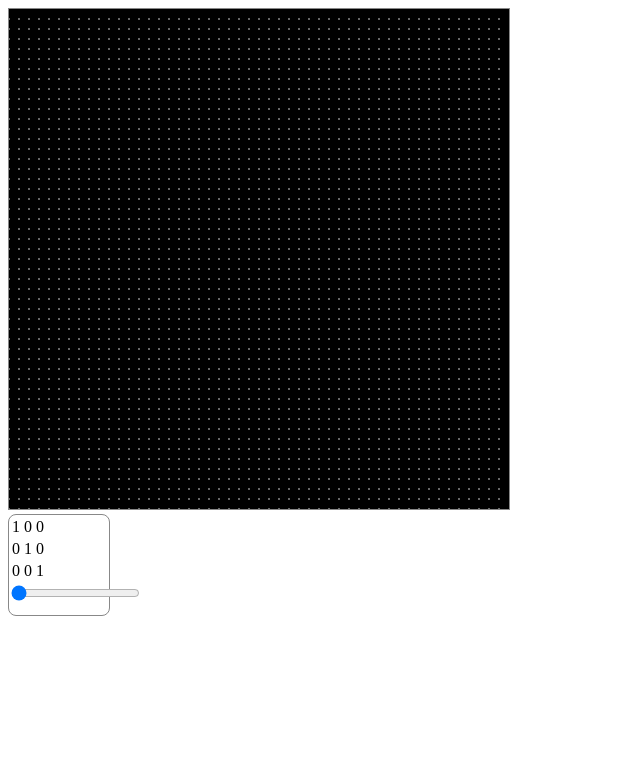
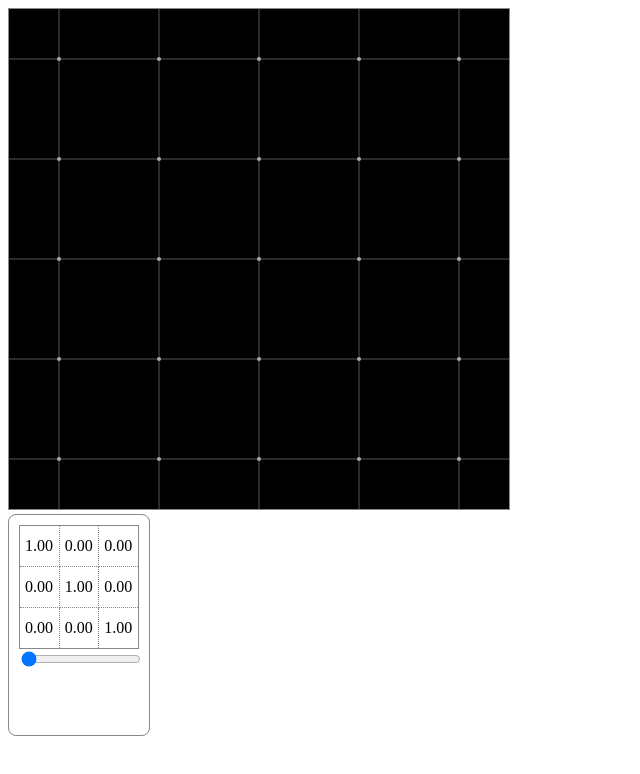
Before and after one commit to ChrisSkorka/Matrix-Transformation-Visualisation, a plain HTML site: page index.html in a window 1280 px wide. Shown: the whole page, without its empty margins (0-640 px from the left). Drawn offline with Linux system fonts and the light colour scheme.

Commit message:
fixed visualisation points, lines between points

```diff
--- a/css.css
+++ b/css.css
@@ -1,6 +1,22 @@
 .tranform_container{
-	width: 100px;
-	height: 100px;
+	width: 120px;
+	height: 200px;
+	padding: 10px;
 	border: 1px solid #888888;
 	border-radius: 8px;
 }
+
+.tranform_container *{
+	width: 100%;
+}
+
+.tranform_container table{
+	border: 1px solid #888888;
+	border-collapse: collapse;
+}
+.tranform_container td{
+	border: 1px dotted #888888;
+	width: 30px;
+	height: 30px;
+	padding: 5px;
+}
--- a/js.js
+++ b/js.js
@@ -181,7 +181,7 @@ class Transformation {
 	}
 
 	stingifyMatrix(){
-		return [...Array(3).keys()].map(y => [...Array(3).keys()].map(x => this.matrix._matrix[y][x]));
+		return [...Array(3).keys()].map(y => [...Array(3).keys()].map(x => this.matrix._matrix[y][x].toFixed(2)));
 	}
 
 	renderMatrix(){
@@ -218,7 +218,7 @@ class Rotation extends Transformation{
 	}
 
 	compileMatrix(){
-		let r = this.parameters.r * Math.PI / 180 / 10;
+		let r = this.parameters.r * Math.PI / 180;
 
 		this.matrix = new Matrix([
 			[Math.cos(r), -Math.sin(r), 0],
@@ -284,7 +284,7 @@ function renderCanvas(){
 
 	let matrix = new Matrix(3);
 
-	let s = 10;
+	let s = 100;
 	let scale = new Matrix([[s,0,0],[0,s,0],[0,0,1]]);
 
 	matrix = scale;
@@ -304,26 +304,50 @@ function renderCanvas(){
 	];
 
 	let boundary = {
-		left:   Math.min(...corners.map(v=>v[0])),
-		right:  Math.max(...corners.map(v=>v[0])),
-		top:    Math.max(...corners.map(v=>v[1])),
-		bottom: Math.min(...corners.map(v=>v[1])),
+		left:   Math.floor(Math.min(...corners.map(v=>v[0]))),
+		right:  Math.ceil(Math.max(...corners.map(v=>v[0]))),
+		top:    Math.ceil(Math.max(...corners.map(v=>v[1]))),
+		bottom: Math.floor(Math.min(...corners.map(v=>v[1]))),
 	}
 
 	context.fillStyle = '#000000';
 	context.fillRect(-canvas_offset_x, -canvas_offset_y, 2*canvas_offset_x, 2*canvas_offset_y);
+
+	let points = {};
+
+	for(let x = boundary.left-1; x < boundary.right+1; x++){
+		for(let y = boundary.bottom-1; y < boundary.top+1; y++){
+			points[[x, y, 1]] = matrix.dot([x, y, 1]);
+		}
+	}
+
+	context.lineWidth = 1;
+	context.fillStyle = '#AAAAAA';
+
 	for(let x = boundary.left; x < boundary.right; x++){
 		for(let y = boundary.bottom; y < boundary.top; y++){
-			let [tx, ty, tz] = matrix.dot([x, y, 1]);
 
-			context.fillStyle = '#888888';
+			let [cx, cy, cz] = points[[x, y, 1]];
+			let [rx, ry, rz] = points[[x+1, y, 1]];
+			let [tx, ty, tz] = points[[x, y+1, 1]];
+
+			context.strokeStyle = '#555555';
 			context.beginPath();
-			context.arc(tx,ty,1,0,2*Math.PI);
+			context.moveTo(cx,cy);
+			context.lineTo(rx,ry);
+			context.stroke();
+
+			context.strokeStyle = '#555555';
+			context.beginPath();
+			context.moveTo(cx,cy);
+			context.lineTo(tx,ty);
+			context.stroke();
+
+			context.beginPath();
+			context.arc(cx,cy,2,0,2*Math.PI);
 			context.fill();
 		}
 	}
 
 
-
-
 }
```
